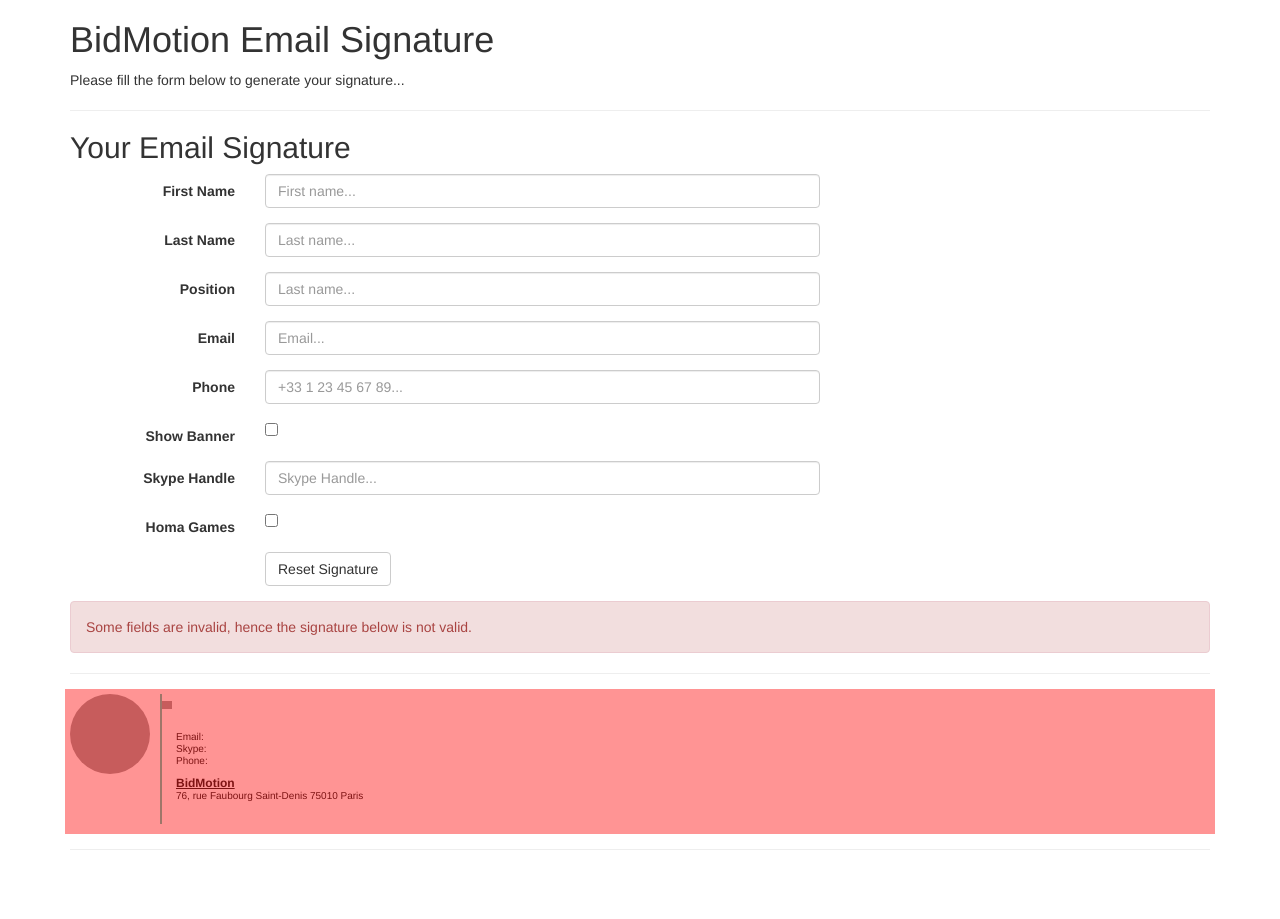
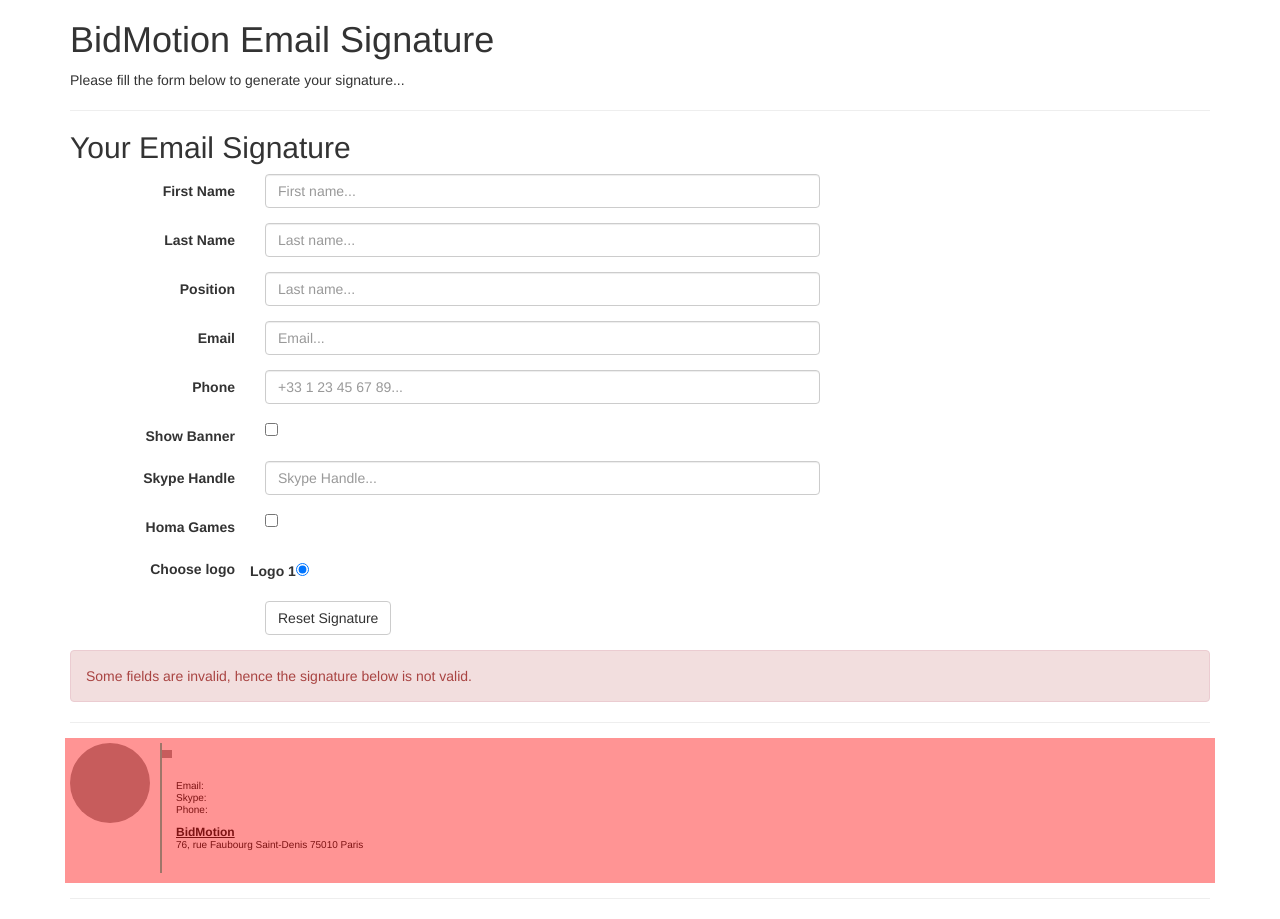
Before and after one commit to Hydrane/bidmotion-email-signature, an Angular app: page / in a window 1280 px wide. Before the commit the page ends 870 px from the top, so only its background shows below. Built offline with nearby package versions, Linux system fonts and the light colour scheme; grey boxes are pictures that could not be loaded.

Commit message:
added logo options

```diff
--- a/src/app/app.component.html
+++ b/src/app/app.component.html
@@ -130,6 +130,17 @@
           </div>
         </div>
         <div class="form-group">
+          <label for="bannerEnabled" class="col-xs-2 control-label">Choose logo</label>
+          <div class="col-xs-6 has-feedback">
+            <div class="row">
+              <div class="col" *ngFor="let option of config.logoOptions" style="padding-top: 7px;">
+                <label>{{ option.name }}</label>
+                <input  type="radio" name="logo" [value]="option.value" [(ngModel)]="config.logo">
+              </div>
+            </div>
+          </div>
+        </div>
+        <div class="form-group">
           <div class="col-xs-offset-2 col-xs-10">
             <button type="button" class="btn btn-default" (click)="reset()">Reset Signature</button>
           </div>
--- a/src/app/app.component.ts
+++ b/src/app/app.component.ts
@@ -31,6 +31,9 @@ export class AppComponent implements OnInit {
     companyName: 'BidMotion',
     companyWebsite: 'http://www.bidmotion.com',
     logo: 'https://hd-misc.s3.amazonaws.com/assets/misc/logo.png',
+    logoOptions: [
+      { name: 'Logo 1', value: 'https://hd-misc.s3.amazonaws.com/assets/misc/logo.png' },
+    ],
     logoLink: 'http://www.bidmotion.com'
   };
 
@@ -43,6 +46,10 @@ export class AppComponent implements OnInit {
     companyName: 'Homa Games',
     companyWebsite: 'http://homagames.com',
     logo: 'http://homagames.com/wp-content/uploads/sites/8/2018/02/Redone-logo-1.png',
+    logoOptions: [
+      { name: 'Logo 1', value: 'http://homagames.com/wp-content/uploads/sites/8/2018/02/Redone-logo-1.png' },
+      { name: 'Logo 2', value: 'https://hd-misc.s3.amazonaws.com/assets/misc/logo.png' },
+    ],
     logoLink: 'http://homagames.com/'
   };
 
```
Also changed, not shown: main.bundle.js (+8 -1 lines), 5 other files (tests, documents, lock files or other folders).
